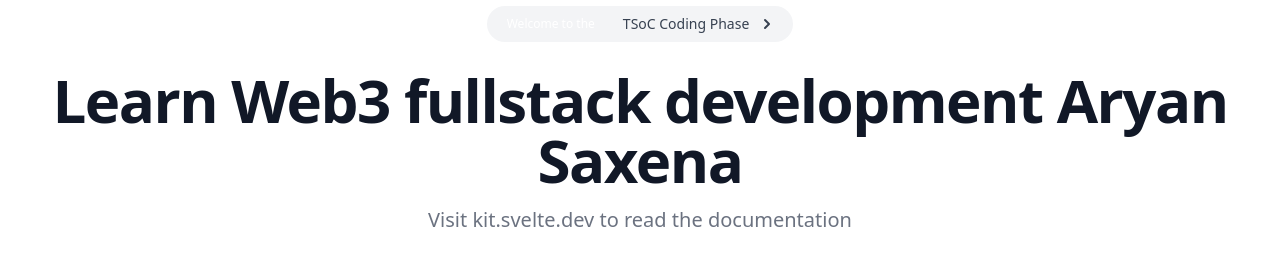
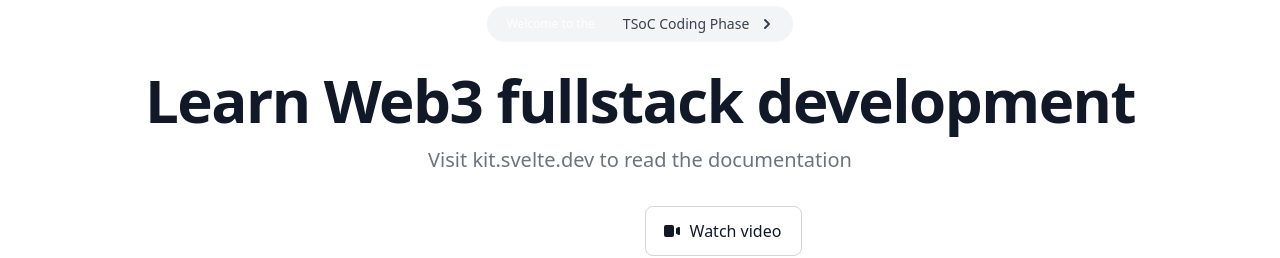
Before and after one commit to AryanSaxenaa/sveltekit-live, a SvelteKit app: page / in a window 1280 px wide. Shown: the part 122-380 px from the top of the page. Built offline with nearby package versions, Linux system fonts and the light colour scheme.

Commit message:
Profile page not working local, Check

```diff
--- a/src/routes/+page.svelte
+++ b/src/routes/+page.svelte
@@ -4,7 +4,7 @@
             <span class="text-xs bg-primary-600 rounded-full text-white px-4 py-1.5 mr-3">Welcome to the</span> <span class="text-sm font-medium">TSoC Coding Phase</span>
             <svg class="ml-2 w-5 h-5" fill="currentColor" viewBox="0 0 20 20" xmlns="http://www.w3.org/2000/svg"><path fill-rule="evenodd" d="M7.293 14.707a1 1 0 010-1.414L10.586 10 7.293 6.707a1 1 0 011.414-1.414l4 4a1 1 0 010 1.414l-4 4a1 1 0 01-1.414 0z" clip-rule="evenodd"></path></svg>
         </a>
-        <h1 class="mb-4 text-4xl font-extrabold tracking-tight leading-none text-gray-900 md:text-5xl lg:text-6xl dark:text-white">Learn Web3 fullstack development Aryan Saxena</h1>
+        <h1 class="mb-4 text-4xl font-extrabold tracking-tight leading-none text-gray-900 md:text-5xl lg:text-6xl dark:text-white">Learn Web3 fullstack development</h1>
         <p class="mb-8 text-lg font-normal text-gray-500 lg:text-xl sm:px-16 xl:px-48 dark:text-gray-400">Visit <a href="https://kit.svelte.dev">kit.svelte.dev</a> to read the documentation</p>
         <div class="flex flex-col mb-8 lg:mb-16 space-y-4 sm:flex-row sm:justify-center sm:space-y-0 sm:space-x-4">
             <a href="https://tsoc.dev" class="inline-flex justify-center items-center py-3 px-5 text-base font-medium text-center text-white rounded-lg bg-primary-700 hover:bg-primary-800 focus:ring-4 focus:ring-primary-300 dark:focus:ring-primary-900">
```
